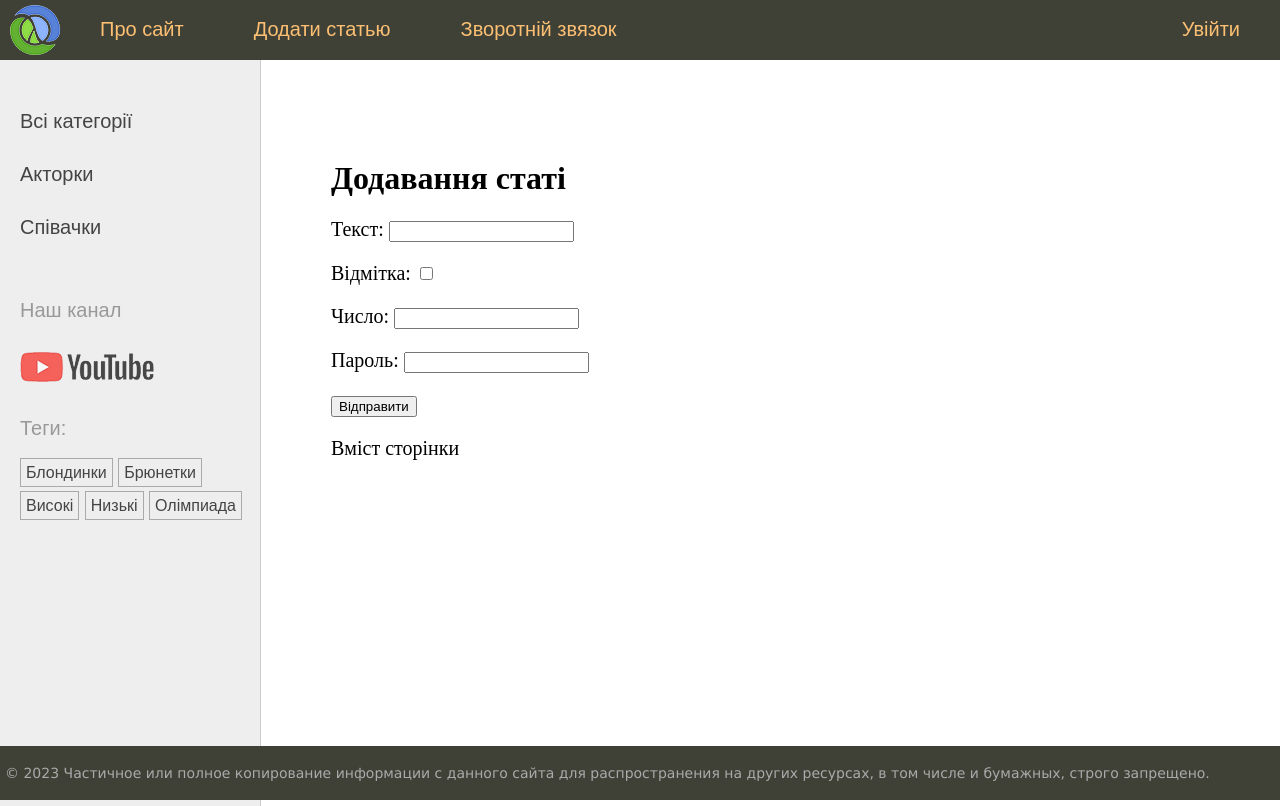
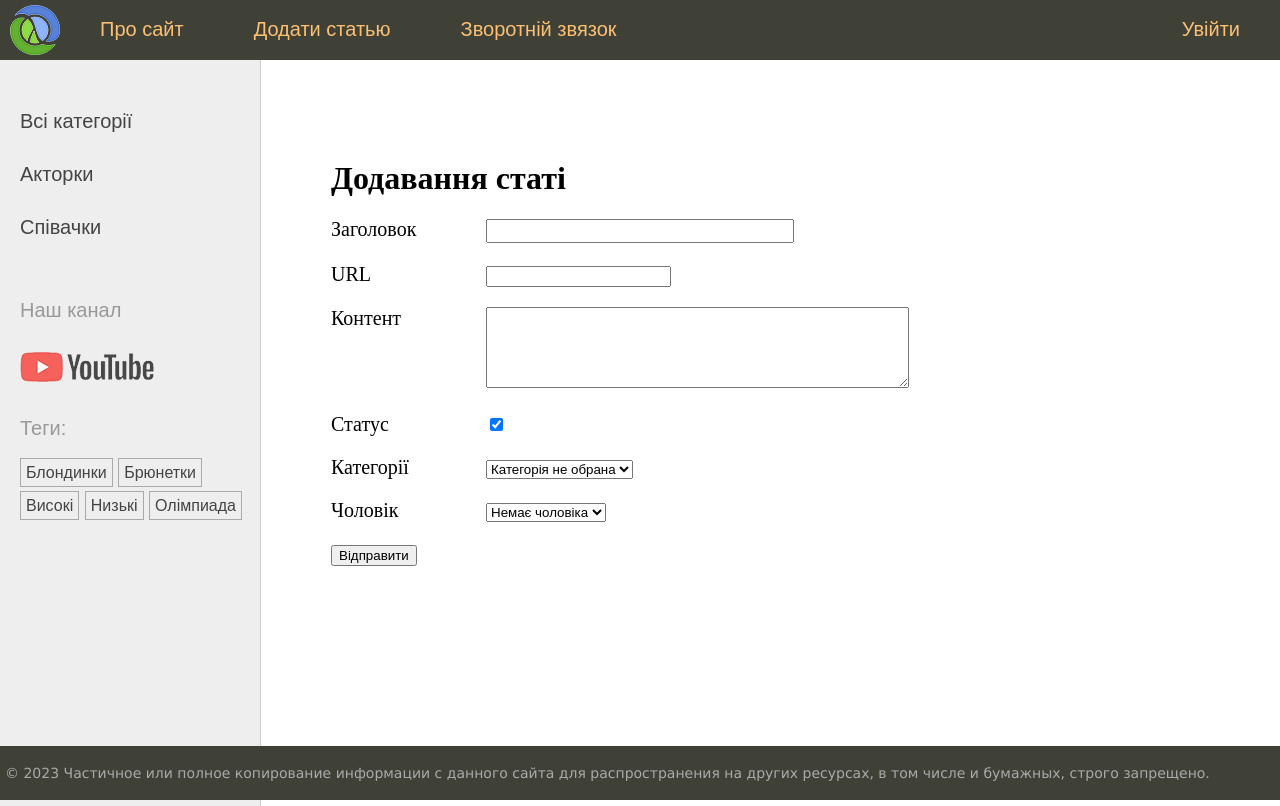
Before and after one commit to Vanooo64/women2024, a Django app: page /addpage/ in a window 1280 px wide. Run offline with Django 4.2, Linux system fonts and the light colour scheme; data comes from the database, SQL or seed files in the repository; both versions use the stored data as it was after the commit.

Commit message:
урок 45

```diff
--- a/women/forms.py
+++ b/women/forms.py
@@ -2,9 +2,9 @@ from django import forms
 from .models import Category, Husband
 
 class AddPostForm(forms.Form):
-    title = forms.CharField(max_length=255)
-    slug = forms.SlugField(max_length=255)
-    content = forms.CharField(widget=forms.Textarea())
-    is_published = forms.BooleanField()
-    cat = forms.ModelChoiceField(queryset=Category.objects.all())
-    husband = forms.ModelChoiceField(queryset=Husband.objects.all())
+    title = forms.CharField(max_length=255, label='Заголовок', widget=forms.TextInput(attrs={'class': 'form-input'}))
+    slug = forms.SlugField(max_length=255, label='URL')
+    content = forms.CharField(widget=forms.Textarea(attrs={'cols': 50, 'rows': 5}), required=False, label='Контент')
+    is_published = forms.BooleanField(required=False, initial=True, label='Статус')
+    cat = forms.ModelChoiceField(queryset=Category.objects.all(), empty_label='Категорія не обрана', label='Категорії')
+    husband = forms.ModelChoiceField(queryset=Husband.objects.all(), required=False, empty_label='Немає чоловіка', label='Чоловік')
--- a/women/templates/women/addpage.html
+++ b/women/templates/women/addpage.html
@@ -4,12 +4,11 @@
 <h1>{{title}}</h1>
 <form action="" method="POST">
     {% csrf_token %}
-    <p><label for="id_1">Текст: </label><input type="text" id="id_1" name="filed_text"></p>
-    <p><label for="id_2">Відмітка: <input type="checkbox" id="id_2" name="filed_check"></p>
-    <p><label for="id_3">Число: <input type="number" id="id_3" name="filed_num"></p>
-    <p><label for="id_4">Пароль: <input type="password" id="id_4" name="filed_psw"></p>
+    <div class="form-error">{{  form.non_field_errors }}</div>
+    {% for f in form %}
+    <p><label class="form-label" for="{{ f.id_for_label }}">{{ f.label }}</label> {{ f }} </p>
+    <div class="form-error">{{ f.errors }}</div>
+    {% endfor %}
     <p><button type="submit">Відправити</button></p>
-
 </form>
-<p>Вміст сторінки</p>
 {% endblock %}
--- a/women/views.py
+++ b/women/views.py
@@ -4,6 +4,7 @@ from django.template.defaultfilters import slugify
 from django.urls import reverse
 from django.template.loader import render_to_string
 
+from .forms import AddPostForm
 from .models import Women, Category, TagPost
 
 menu = [{'title': "Про сайт", 'url_name': 'about'},
@@ -43,7 +44,26 @@ def show_post(request, post_slug):
 
 
 def addpage(request):
-    return render(request, 'women/addpage.html', {'menu': menu, 'title': 'Додавання статі'})
+    if request.method == 'POST':
+        form = AddPostForm(request.POST)
+        if form.is_valid():
+            # print(form.cleaned_data)
+            try:
+                Women.objects.create(**form.cleaned_data) #додавання посту в БД
+                return redirect('home')
+            except:
+                form.add_error(None, "Поилка додавання статі")
+    else:
+        form = AddPostForm()
+
+
+    form = AddPostForm()
+    data = {
+        'menu': menu,
+        'title': 'Додавання статі',
+        'form': form
+    }
+    return render(request, 'women/addpage.html', data)
 
 
 def contac(request):
```
Also changed, not shown: db.sqlite3, 1 other file.
